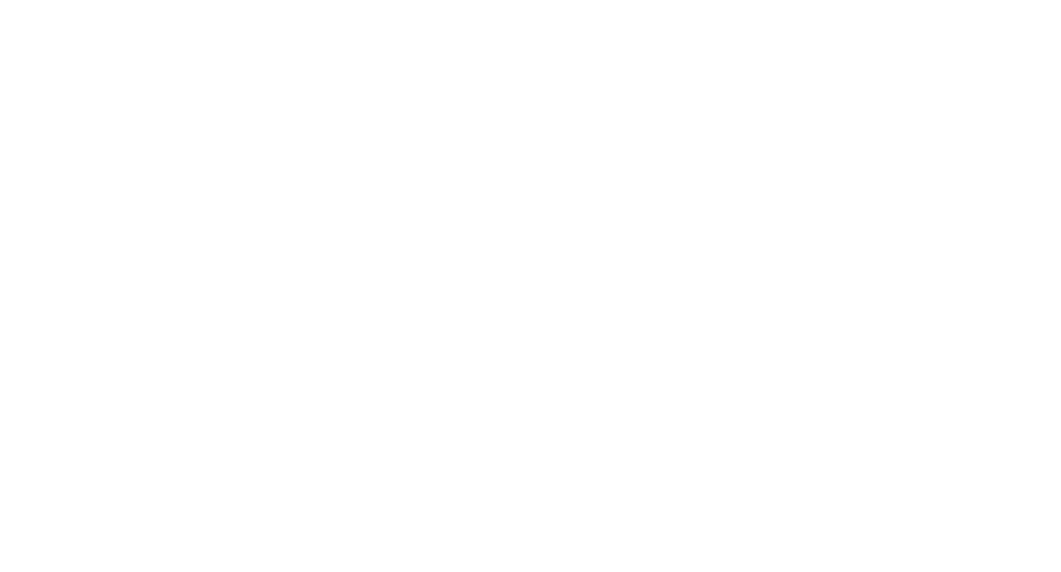
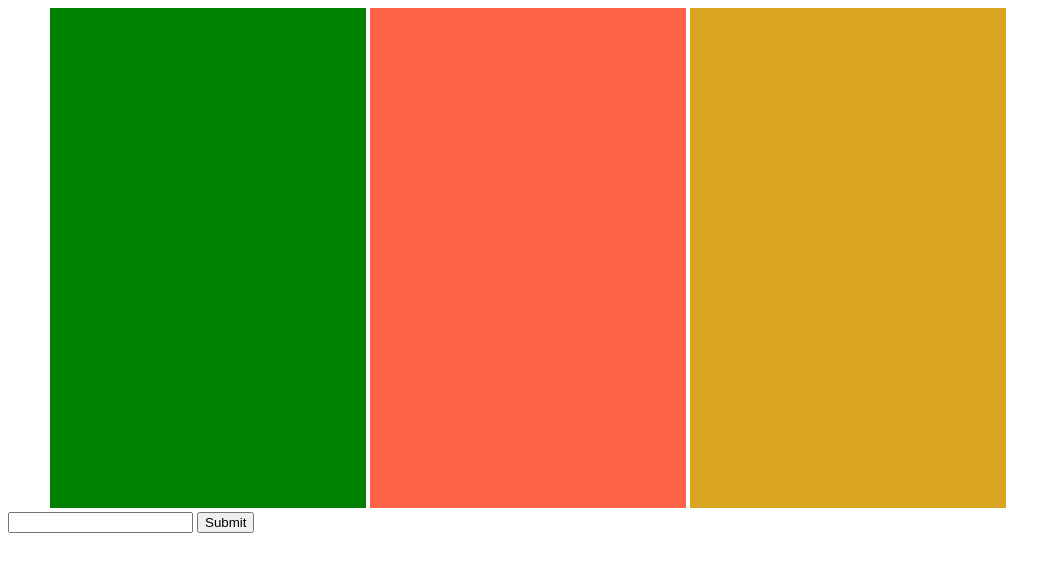
Before and after one commit to jaredshane/team-challenge-2, a plain HTML site: page index.html in a window 1280 px wide. Shown: the whole page, without its empty margins (0-1061 px from the left). Drawn offline with Linux system fonts and the light colour scheme.

Commit message:
added divs, and styling for the divs

```diff
--- a/index.html
+++ b/index.html
@@ -1,10 +1,28 @@
 <!DOCTYPE html>
 <html>
-<head>
-	<title>Team Challenge 2</title>
-	<link rel="stylesheet" type="text/css" href="main.css">
-</head>
-<body>
+	<head>
+		<title>Team Challenge 2</title>
+		<link rel="stylesheet" type="text/css" href="main.css">
+	</head>
+	<body>
+		<div id="div1">
+
+
+		</div>
+
+		<div id="div2">
+
+		</div>
+
+		<div id="div3"></div>
+
+		<div id="form">
+		<form>
+			<input type="text" name="input" id="userInput">
+			<button id="btn">Submit</button>
+		</form>
+		</div>
+
 
 <script type="text/javascript" src="script.js"></script>
 </body>
--- a/main.css
+++ b/main.css
@@ -0,0 +1,25 @@
+#div1 {
+	background-color: green;
+	width: 25%;
+	height: 500px;
+	display: inline-block;
+	margin-left: 3.3%;
+}
+
+#div2 {
+	background-color: tomato;
+	width: 25%;
+	height: 500px;
+	display: inline-block;
+}
+
+#div3 {
+	background-color: goldenrod;
+	width: 25%;
+	height: 500px;
+	display: inline-block;
+}
+
+#form {
+
+}
--- a/script.js
+++ b/script.js
@@ -0,0 +1,2 @@
+var div1 = document.getElementById("div1")
+var div1 = document.getElementById("div1")
```
